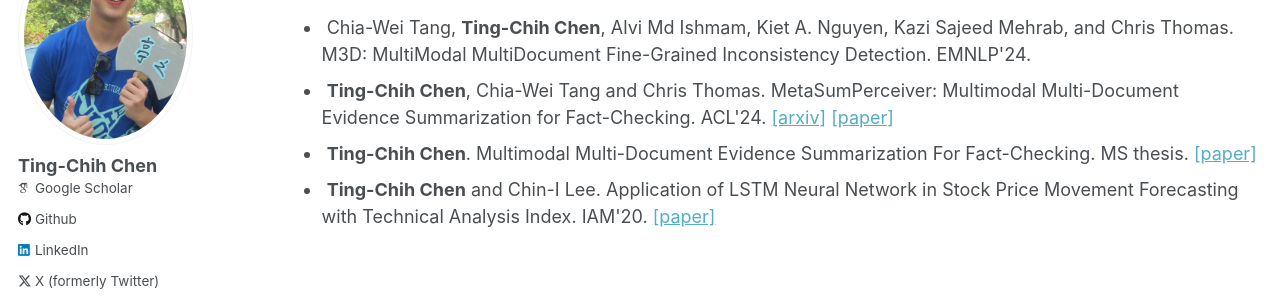
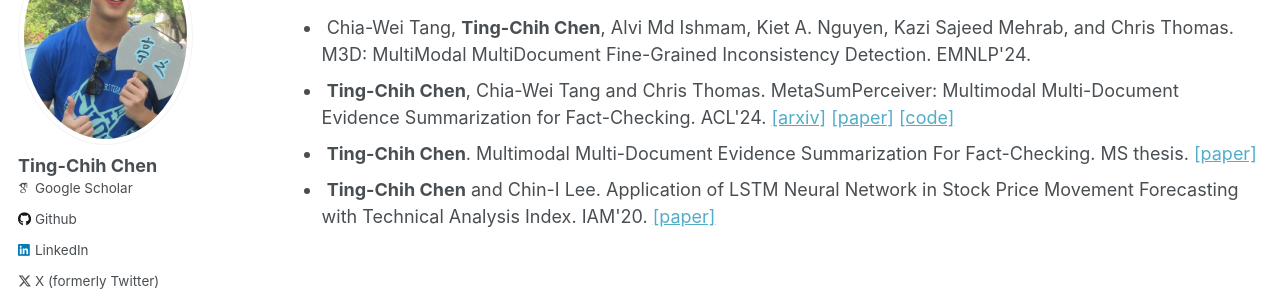
Before and after one commit to tingchihc/tingchihc.github.io, a Jekyll site: the page built from _pages/publications.md, in a window 1280 px wide. Shown: the part 179-479 px from the top of the page. Built offline with Jekyll 4.4.1, drawn with Linux system fonts in a browser that asks for light colours; some web fonts are replaced.

Commit message:
Update publications.md

```diff
--- a/_pages/publications.md
+++ b/_pages/publications.md
@@ -12,7 +12,7 @@ author_profile: true
 
   <li><div class="wordwrap"> Chia-Wei Tang, <b>Ting-Chih Chen</b>, Alvi Md Ishmam, Kiet A. Nguyen, Kazi Sajeed Mehrab, and Chris Thomas. M3D: MultiModal MultiDocument Fine-Grained Inconsistency Detection. EMNLP'24. </div></li>
 
-  <li><div class="wordwrap"> <b>Ting-Chih Chen</b>, Chia-Wei Tang and Chris Thomas. MetaSumPerceiver: Multimodal Multi-Document Evidence Summarization for Fact-Checking. ACL'24. <a href="https://arxiv.org/abs/2407.13089">[arxiv]</a> <a href="https://aclanthology.org/2024.acl-long.474/">[paper]</a></div></li>
+  <li><div class="wordwrap"> <b>Ting-Chih Chen</b>, Chia-Wei Tang and Chris Thomas. MetaSumPerceiver: Multimodal Multi-Document Evidence Summarization for Fact-Checking. ACL'24. <a href="https://arxiv.org/abs/2407.13089">[arxiv]</a> <a href="https://aclanthology.org/2024.acl-long.474/">[paper]</a> <a href="https://github.com/tingchihc/metasumperceiver">[code]</a></div></li>
 
   <li><div class="wordwrap"> <b>Ting-Chih Chen</b>. Multimodal Multi-Document Evidence Summarization For Fact-Checking. MS thesis. <a href="files/VT_Ting_THESIS.pdf">[paper]</a></div></li>
 
```
